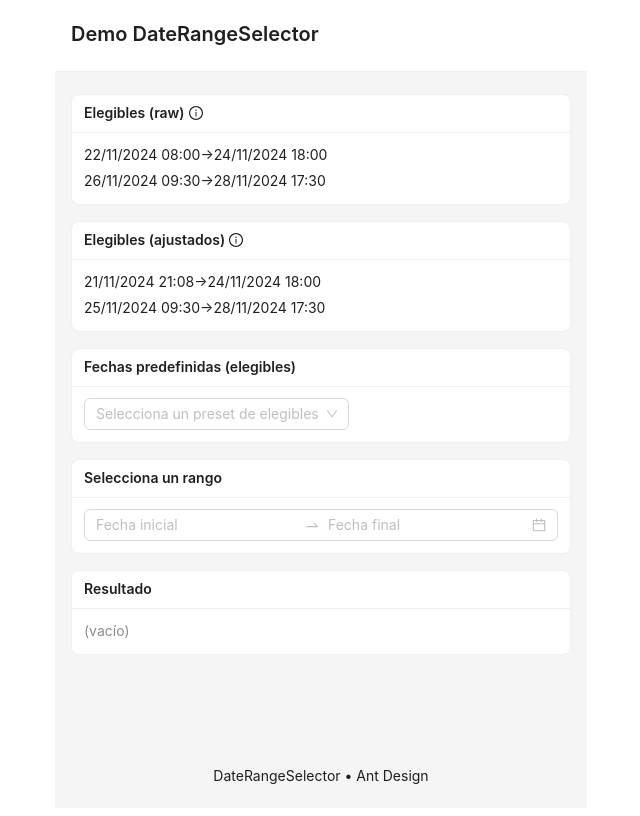
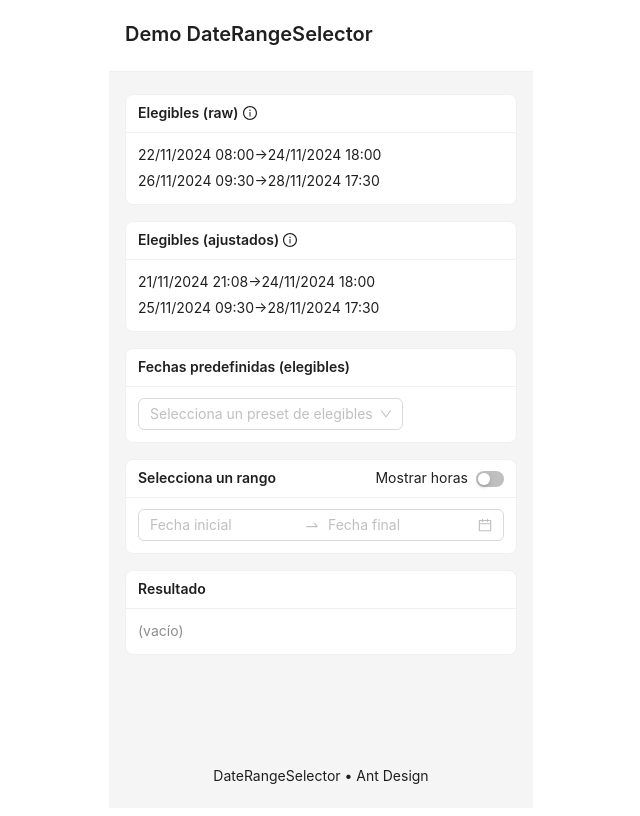
Before and after one commit to gaston38kpo/ProyectoPersonal-DateRangeSelector, a React (Vite) app: page / in a window 1280 px wide. Shown: the whole page, without its empty margins (319-959 px from the left). Built offline with nearby package versions, Linux system fonts and the light colour scheme.

Commit message:
feat: agregar opción para mostrar horas en el selector de rango de fechas y ajustar la lógica de formato

```diff
--- a/src/components/Dashboard/Dashboard.jsx
+++ b/src/components/Dashboard/Dashboard.jsx
@@ -1,7 +1,7 @@
 /* eslint-disable no-magic-numbers */
 import React, { useState } from "react";
 
-import { Card, Layout, Select, Space, Tooltip, Typography } from "antd";
+import { Card, Layout, Select, Space, Switch, Tooltip, Typography } from "antd";
 import { InfoCircleOutlined } from "@ant-design/icons";
 import dayjs from "dayjs";
 import utc from "dayjs/plugin/utc";
@@ -30,6 +30,7 @@ const DEFAULT_RANGES = [
 const Dashboard = () => {
     const [selected, setSelected] = useState([null, null]);
     const [rawRanges, setRawRanges] = useState(DEFAULT_RANGES);
+    const [showTime, setShowTime] = useState(false);
     const { adjustedDateRanges } = useAdjustDateRangesFromToday({ dateRanges: rawRanges });
 
     const handleOnChange = (range) => {
@@ -208,13 +209,28 @@ const Dashboard = () => {
                             value={null}
                         />
                     </Card>
-                    <Card size="small" title="Selecciona un rango">
+                    <Card
+                        size="small"
+                        title="Selecciona un rango"
+                        extra={(
+                            <Space size={8}>
+                                <Text>
+                                    Mostrar horas
+                                </Text>
+                                <Switch
+                                    checked={showTime}
+                                    onChange={setShowTime}
+                                    size="small"
+                                />
+                            </Space>
+                        )}
+                    >
                         <DateRangeSelector
                             allowEmpty={[true, true]}
                             format={{ format: Format.UP_TO_MINUTES, type: "mask" }}
                             onChange={handleOnChange}
                             ranges={adjustedDateRanges}
-                            showTime
+                            showTime={showTime}
                         />
                     </Card>
 
--- a/src/components/dateRangeSelector/DateRangeSelector.jsx
+++ b/src/components/dateRangeSelector/DateRangeSelector.jsx
@@ -12,6 +12,7 @@ import DateRangeSelectorLayout from "./DateRangeSelectorLayout";
 import useDisabledDate from "./hooks/useDisabledDate";
 import useDisabledTime from "./hooks/useDisabledTime";
 import { adjustSelection } from "./utils/selectionUtils";
+import { Format } from "./utils/utils";
 
 const DateRangeSelector = ({ onChange, ranges, ...userProps }) => {
     const currentRange = useRef([]);
@@ -30,6 +31,12 @@ const DateRangeSelector = ({ onChange, ranges, ...userProps }) => {
     });
 
     const combinedConfigs = defaultDateRangeConfigs(userProps);
+    const normalizedConfigs = {
+        ...combinedConfigs,
+        format: combinedConfigs.showTime === false
+            ? { format: Format.DATE_ONLY, type: "mask" }
+            : combinedConfigs.format,
+    };
     const getFormatString = (format) => {
         if (typeof format === "string") return format;
         if (Array.isArray(format)) {
@@ -40,9 +47,9 @@ const DateRangeSelector = ({ onChange, ranges, ...userProps }) => {
         return format?.format;
     };
 
-    const formatString = getFormatString(combinedConfigs.format);
+    const formatString = getFormatString(normalizedConfigs.format);
     const hasSecondsPrecision = Boolean(formatString && formatString.includes("ss"));
-    const autoAdjustMidnight = combinedConfigs.autoAdjustMidnight ?? !combinedConfigs.showTime;
+    const autoAdjustMidnight = normalizedConfigs.autoAdjustMidnight ?? !normalizedConfigs.showTime;
 
     const { handleDisabledTime } = useDisabledTime({
         currentMode,
@@ -93,7 +100,7 @@ const DateRangeSelector = ({ onChange, ranges, ...userProps }) => {
                 onChange={handleOnChange}
                 onPanelChange={handleOnPanelChange}
                 preserveInvalidOnBlur={false}
-                {...combinedConfigs}
+                {...normalizedConfigs}
             />
         </DateRangeSelectorLayout>
     );
--- a/src/components/dateRangeSelector/utils/utils.js
+++ b/src/components/dateRangeSelector/utils/utils.js
@@ -17,6 +17,7 @@ const printJSON = (texto, consoleable) => {
     }
 };
 const Format = {
+    DATE_ONLY: "DD-MM-YYYY",
     UP_TO_MINUTES: "DD-MM-YYYY HH:mm",
     UP_TO_SECONDS: "DD-MM-YYYY HH:mm:ss",
 };
```
